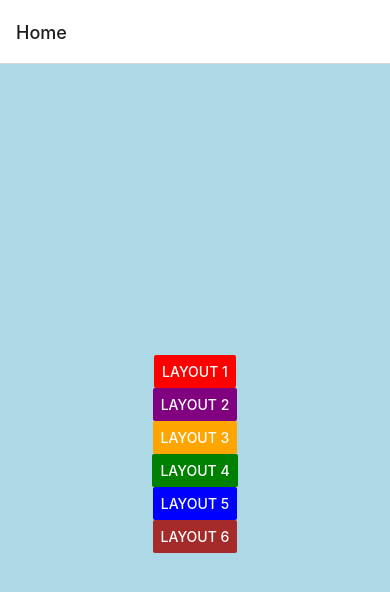
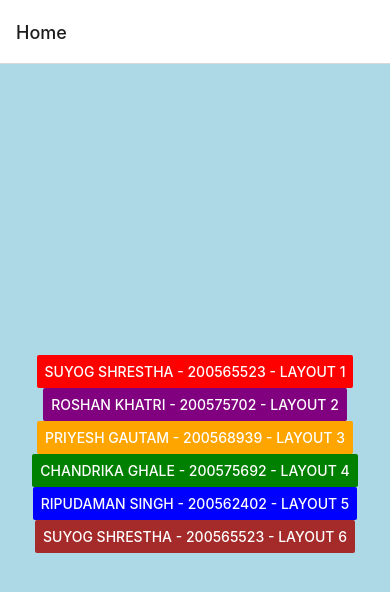
Before and after one commit to suyogster/mdev-1014, a React Native app: screen /Home in a window 390 px wide. Shown: the top 592 px of the page. Built offline with nearby package versions, Linux system fonts and the light colour scheme.

Commit message:
Home screen updated

```diff
--- a/screens/Home.tsx
+++ b/screens/Home.tsx
@@ -1,36 +1,36 @@
-import { Button, StyleSheet, Text, View } from 'react-native';
+import { Button, StyleSheet, View } from 'react-native';
 
 export default function Home({ navigation }: any) {
   return (
     <View style={styles.container}>
       <Button
         color={'red'}
-        title='Layout 1'
+        title='Suyog Shrestha - 200565523 - Layout 1'
         onPress={() => navigation.navigate('Layout1')}
       />
       <Button
         color={'purple'}
-        title='Layout 2'
+        title='Roshan Khatri - 200575702 - Layout 2'
         onPress={() => navigation.navigate('Layout2')}
       />
       <Button
         color={'orange'}
-        title='Layout 3'
+        title='Priyesh Gautam - 200568939 - Layout 3'
         onPress={() => navigation.navigate('Layout3')}
       />
       <Button
         color={'green'}
-        title='Layout 4'
+        title='Chandrika Ghale - 200575692 - Layout 4'
         onPress={() => navigation.navigate('Layout4')}
       />
       <Button
         color={'blue'}
-        title='Layout 5'
+        title='Ripudaman Singh - 200562402 - Layout 5'
         onPress={() => navigation.navigate('Layout5')}
       />
       <Button
         color={'brown'}
-        title='Layout 6'
+        title='Suyog Shrestha - 200565523 - Layout 6'
         onPress={() => navigation.navigate('Layout6')}
       />
     </View>
```
